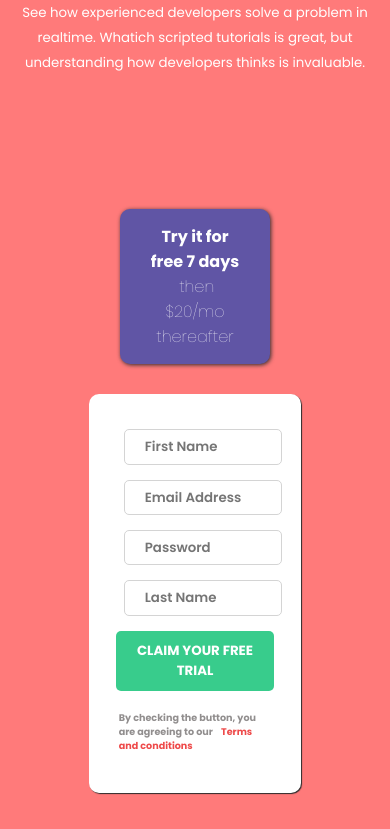
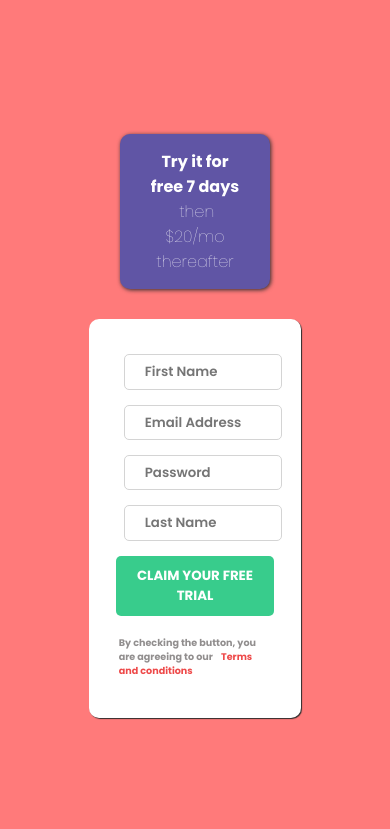
Before and after one commit to Nathaniyell/CSS-Flexbox, a plain HTML site: page index.html in a window 390 px wide. Shown: the part 287-1116 px from the top of the page. Drawn offline with Linux system fonts and the light colour scheme; a web font is replaced by a local one.

Commit message:
CHanges to css

```diff
--- a/style.css
+++ b/style.css
@@ -14,6 +14,7 @@
     display: flex;
     align-items: center;
     justify-content: center;
+    padding-bottom: 100px;
 
 }
 
@@ -122,7 +123,7 @@
 @media (max-width: 1007px) {
     .container {
         flex-direction: column;
-        height: 150vh;
+        padding-bottom: 150px;
     }
 
     .gridbox1 {
```
